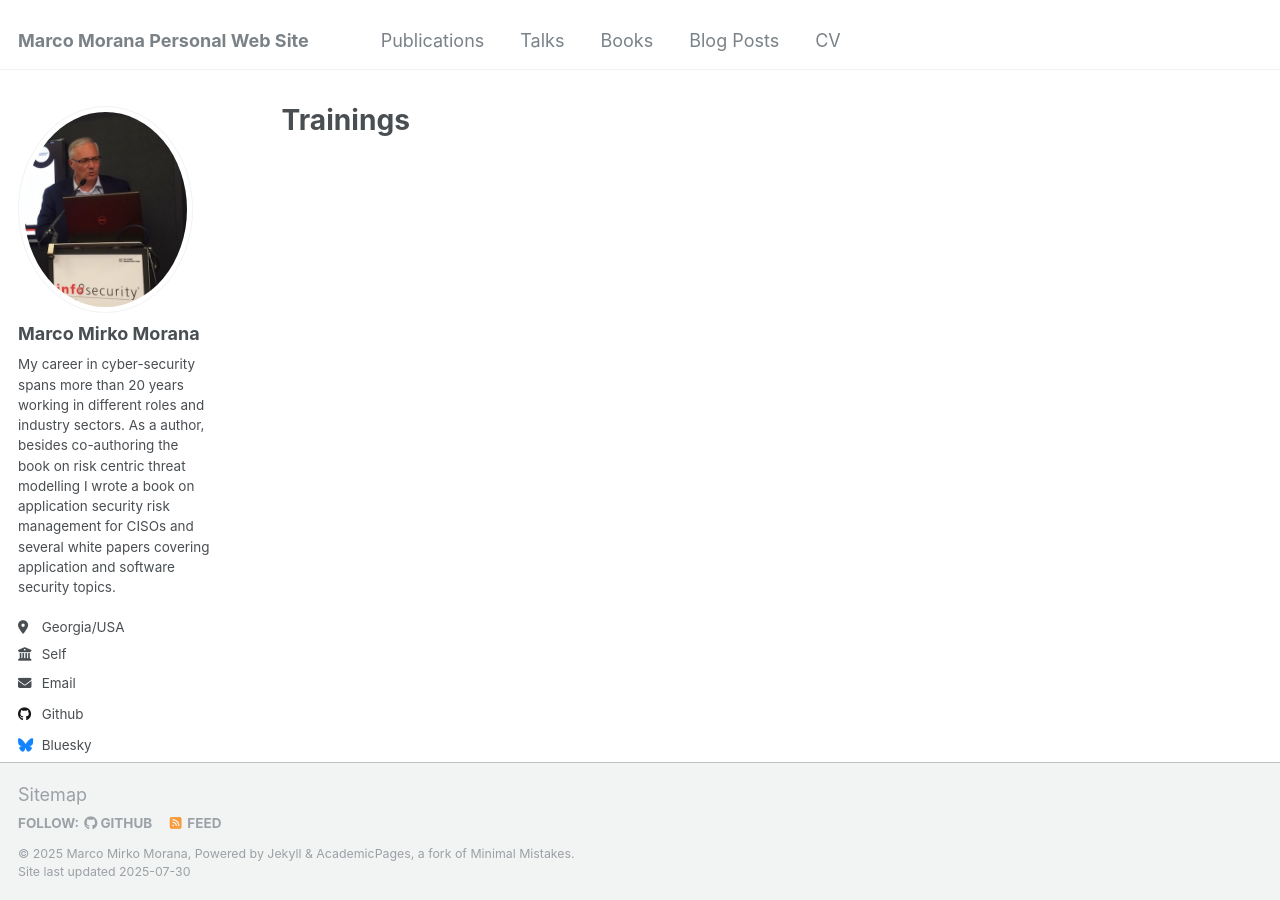
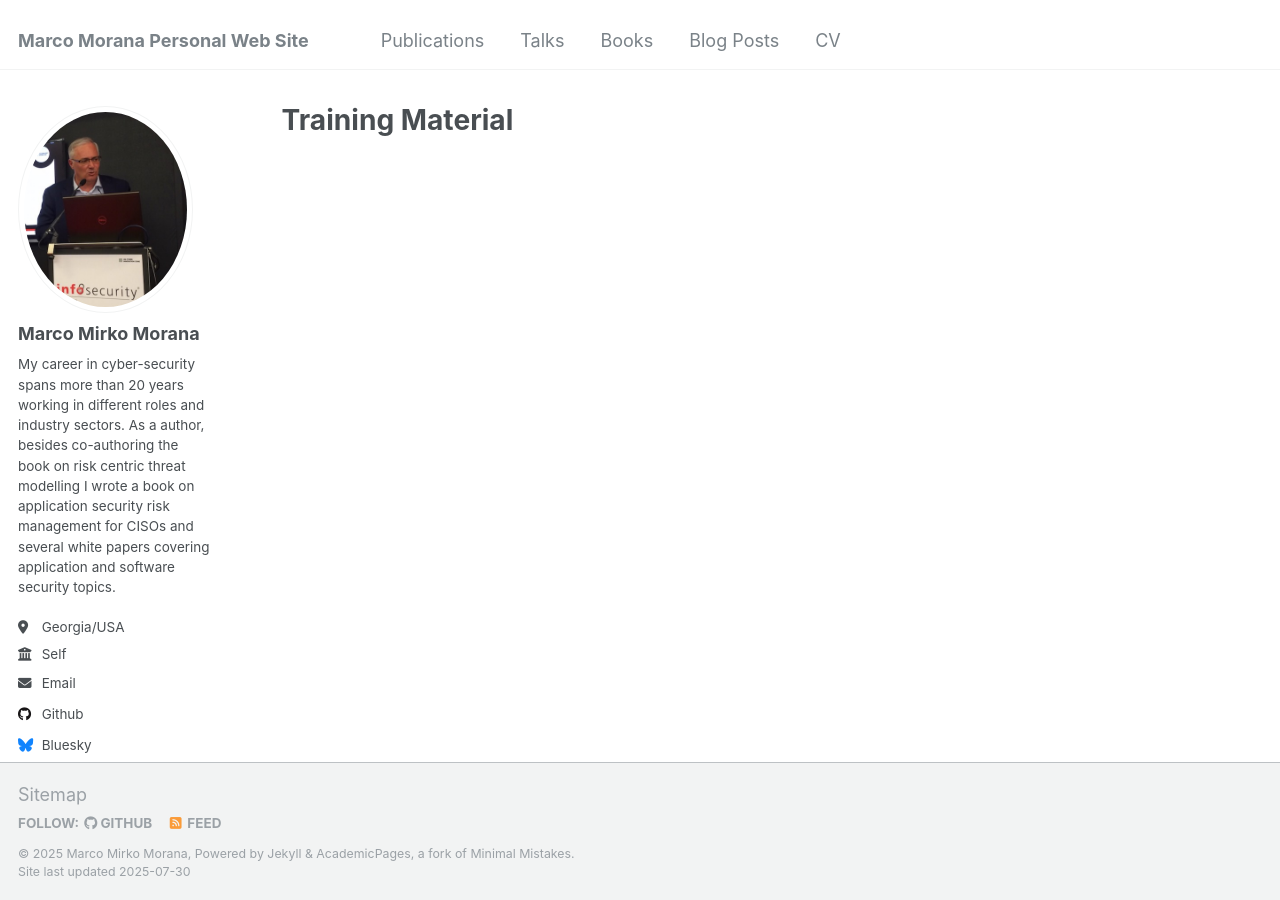
Before and after one commit to mmorana1/marcom, a Jekyll site: the page built from _pages/trainings.html, in a window 1280 px wide. Built offline with Jekyll 4.4.1, drawn with Linux system fonts in a browser that asks for light colours.

Commit message:
Update trainings.html

```diff
--- a/_pages/trainings.html
+++ b/_pages/trainings.html
@@ -1,6 +1,6 @@
 ---
 layout: archive
-title: "Trainings"
+title: "Training Material"
 permalink: /trainings/
 author_profile: true
 ---
```
